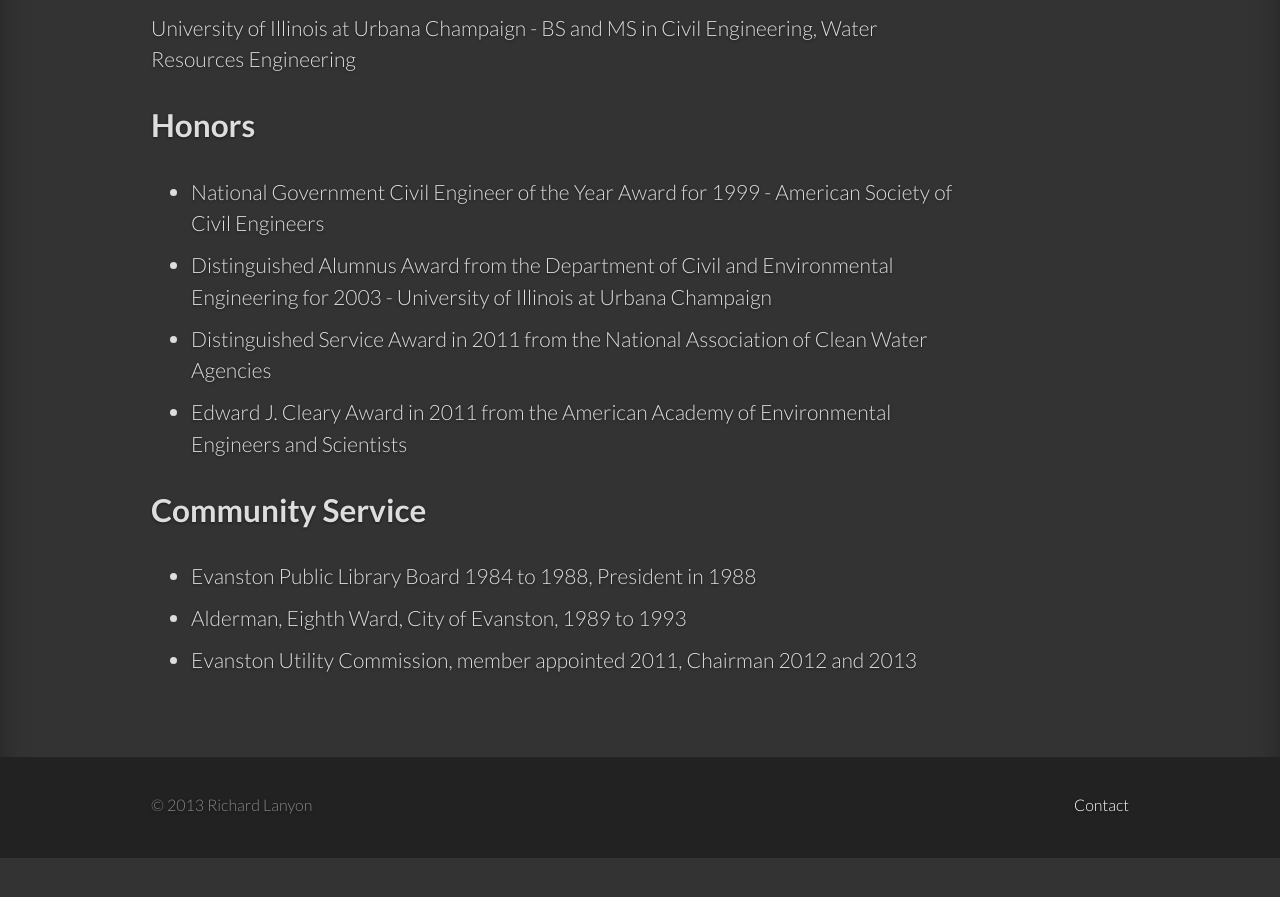
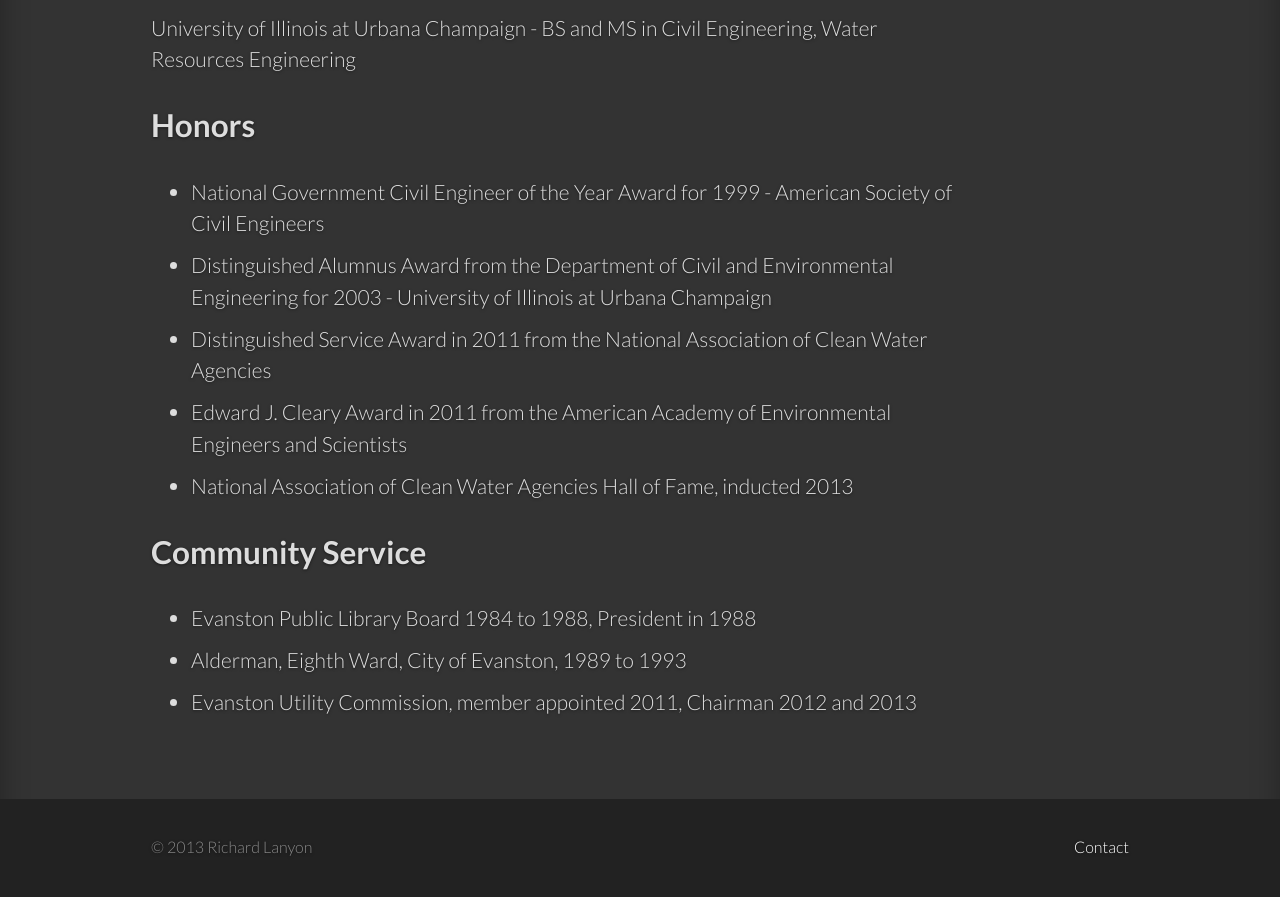
Before and after one commit to LanyonM/lanyonspeaks, a Jekyll site: the page built from _posts/2013-01-01-bio.md, in a window 1280 px wide and 900 px high, scrolled down 704 px. Shown: the top 897 px of the window. Built offline with Jekyll 4.4.1, drawn with Linux system fonts in a browser that asks for light colours; some web fonts are replaced; before the commit the page ends 1562 px from its top, so only the background shows below that.

Commit message:
Update 2013-01-01-bio.md

```diff
--- a/_posts/2013-01-01-bio.md
+++ b/_posts/2013-01-01-bio.md
@@ -18,6 +18,7 @@
 * Distinguished Alumnus Award from the Department of Civil and Environmental Engineering for 2003 - University of Illinois at Urbana Champaign
 * Distinguished Service Award in 2011 from the National Association of Clean Water Agencies
 * Edward J. Cleary Award in 2011 from the American Academy of Environmental Engineers and Scientists
+* National Association of Clean Water Agencies Hall of Fame, inducted 2013
 
 ## Community Service
 * Evanston Public Library Board 1984 to 1988, President in 1988
```
